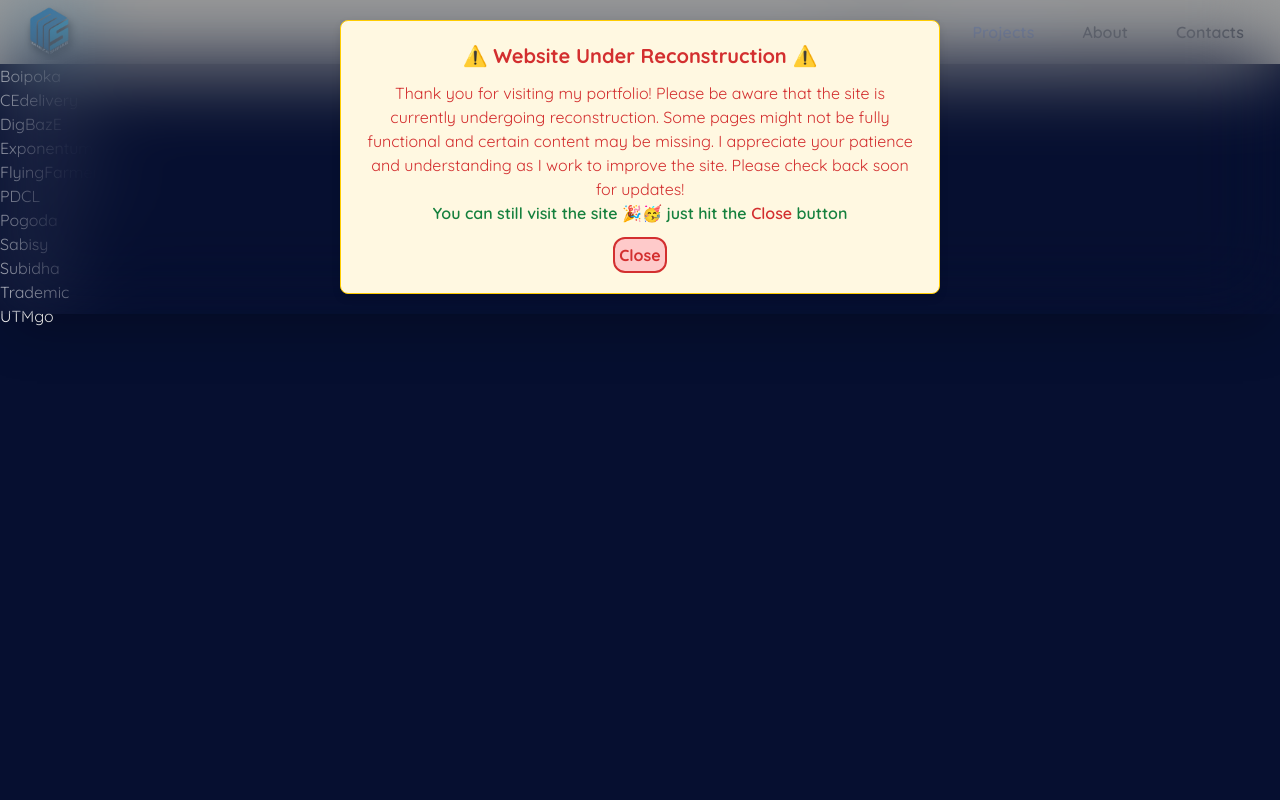
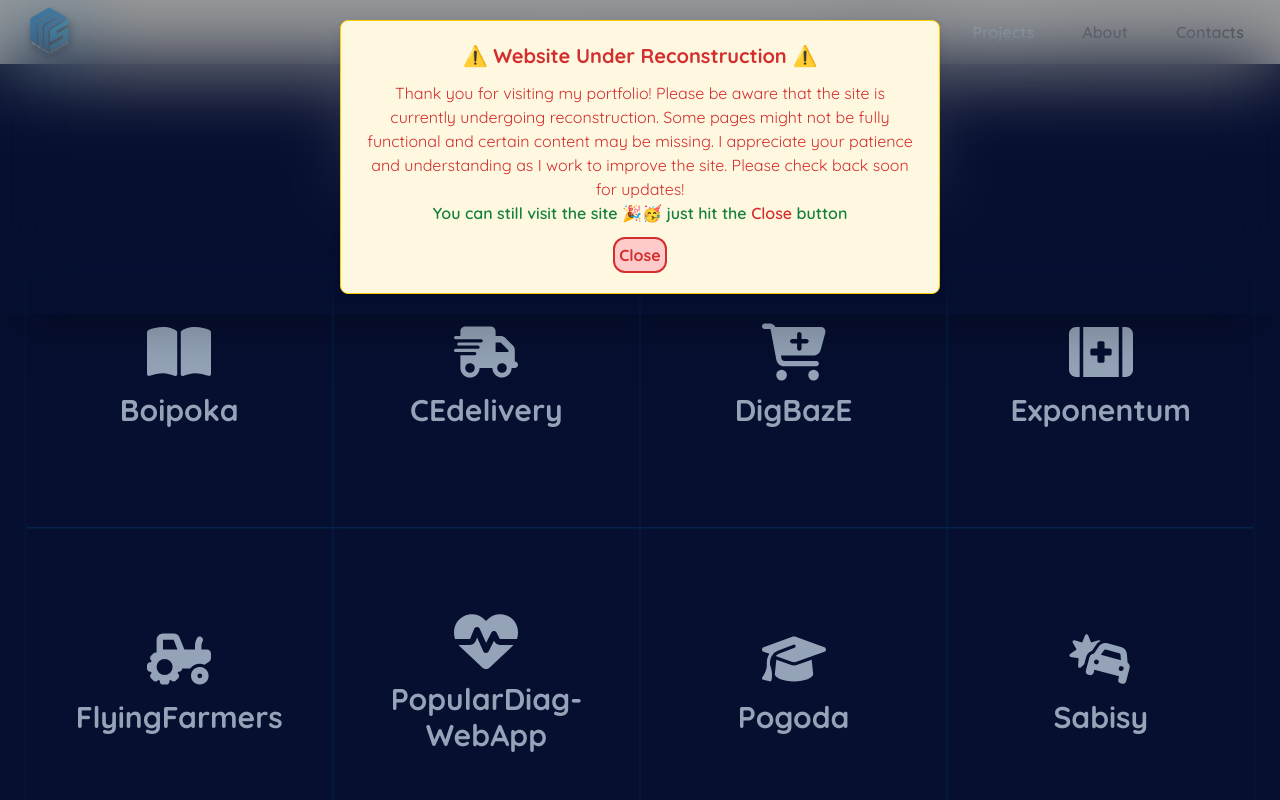
Before and after one commit to MdMirzaShihab/MyPortfolio, a React (Vite) app: page /projects in a window 1280 px wide. Shown: the top 800 px of the page. Built offline with nearby package versions, Linux system fonts and the light colour scheme.

Commit message:
designed the projects page

```diff
--- a/src/components/Footer.jsx
+++ b/src/components/Footer.jsx
@@ -8,7 +8,7 @@ const Footer = () => {
       animate={{ opacity: 1 }}
       transition={{ duration: 1 }}
       className="bg-gray-900 text-gray-400 py-8 px-4">
-      <div className="container mx-auto flex justify-between py-8 gap-4">
+      <div className="container mx-auto flex flex-wrap justify-between py-8 gap-4">
         <div className="border-r px-4">
           <div className="flex mt-4 gap-4">
             {/* Quick Links */}
--- a/src/components/Nav.jsx
+++ b/src/components/Nav.jsx
@@ -9,8 +9,8 @@ const Nav = () => {
     return (
       <Link
         to={to}
-        className={`px-4 py-2 mt-2 text-md font-semibold md:mt-0 md:ml-4 hover:text-sky-600 ${
-          location.pathname === to ? "text-[#4e72c3]" : ""
+        className={`px-4 py-2 mt-2 text-md font-semibold md:mt-0 md:ml-4 hover:text-slate-300 ${
+          location.pathname === to ? "text-sky-200" : ""
         }`}>
         {children}
       </Link>
--- a/src/components/Projects.jsx
+++ b/src/components/Projects.jsx
@@ -1,84 +1,132 @@
 import React from "react";
-
 
 const projectLinks = [
   {
     id: 1,
     name: "Boipoka",
     link: "/boipoka",
+    svgPath:
+      "M249.6 471.5c10.8 3.8 22.4-4.1 22.4-15.5V78.6c0-4.2-1.6-8.4-5-11C247.4 52 202.4 32 144 32C93.5 32 46.3 45.3 18.1 56.1C6.8 60.5 0 71.7 0 83.8V454.1c0 11.9 12.8 20.2 24.1 16.5C55.6 460.1 105.5 448 144 448c33.9 0 79 14 105.6 23.5zm76.8 0C353 462 398.1 448 432 448c38.5 0 88.4 12.1 119.9 22.6c11.3 3.8 24.1-4.6 24.1-16.5V83.8c0-12.1-6.8-23.3-18.1-27.6C529.7 45.3 482.5 32 432 32c-58.4 0-103.4 20-123 35.6c-3.3 2.6-5 6.8-5 11V456c0 11.4 11.7 19.3 22.4 15.5z",
+    viewBox: "0 0 576 512",
   },
   {
     id: 2,
     name: "CEdelivery",
     link: "/cedelivery",
+    svgPath:
+      "M112 0C85.5 0 64 21.5 64 48V96H16c-8.8 0-16 7.2-16 16s7.2 16 16 16H64 272c8.8 0 16 7.2 16 16s-7.2 16-16 16H64 48c-8.8 0-16 7.2-16 16s7.2 16 16 16H64 240c8.8 0 16 7.2 16 16s-7.2 16-16 16H64 16c-8.8 0-16 7.2-16 16s7.2 16 16 16H64 208c8.8 0 16 7.2 16 16s-7.2 16-16 16H64V416c0 53 43 96 96 96s96-43 96-96H384c0 53 43 96 96 96s96-43 96-96h32c17.7 0 32-14.3 32-32s-14.3-32-32-32V288 256 237.3c0-17-6.7-33.3-18.7-45.3L512 114.7c-12-12-28.3-18.7-45.3-18.7H416V48c0-26.5-21.5-48-48-48H112zM544 237.3V256H416V160h50.7L544 237.3zM160 368a48 48 0 1 1 0 96 48 48 0 1 1 0-96zm272 48a48 48 0 1 1 96 0 48 48 0 1 1 -96 0z",
+    viewBox: "0 0 640 512",
   },
   {
     id: 3,
     name: "DigBazE",
     link: "/digbaze",
+    svgPath:
+      "M0 24C0 10.7 10.7 0 24 0H69.5c22 0 41.5 12.8 50.6 32h411c26.3 0 45.5 25 38.6 50.4l-41 152.3c-8.5 31.4-37 53.3-69.5 53.3H170.7l5.4 28.5c2.2 11.3 12.1 19.5 23.6 19.5H488c13.3 0 24 10.7 24 24s-10.7 24-24 24H199.7c-34.6 0-64.3-24.6-70.7-58.5L77.4 54.5c-.7-3.8-4-6.5-7.9-6.5H24C10.7 48 0 37.3 0 24zM128 464a48 48 0 1 1 96 0 48 48 0 1 1 -96 0zm336-48a48 48 0 1 1 0 96 48 48 0 1 1 0-96zM252 160c0 11 9 20 20 20h44v44c0 11 9 20 20 20s20-9 20-20V180h44c11 0 20-9 20-20s-9-20-20-20H356V96c0-11-9-20-20-20s-20 9-20 20v44H272c-11 0-20 9-20 20z",
+    viewBox: "0 0 576 512",
   },
   {
     id: 4,
     name: "Exponentum",
     link: "/exponentum",
+    svgPath:
+      "M64 32C28.7 32 0 60.7 0 96V416c0 35.3 28.7 64 64 64H96V32H64zm64 0V480H448V32H128zM512 480c35.3 0 64-28.7 64-64V96c0-35.3-28.7-64-64-64H480V480h32zM256 176c0-8.8 7.2-16 16-16h32c8.8 0 16 7.2 16 16v48h48c8.8 0 16 7.2 16 16v32c0 8.8-7.2 16-16 16H320v48c0 8.8-7.2 16-16 16H272c-8.8 0-16-7.2-16-16V288H208c-8.8 0-16-7.2-16-16V240c0-8.8 7.2-16 16-16h48V176z",
+    viewBox: "0 0 576 512",
   },
   {
     id: 5,
     name: "FlyingFarmers",
     link: "/flyingfarmers",
+    svgPath:
+      "M96 64c0-35.3 28.7-64 64-64H266.3c26.2 0 49.7 15.9 59.4 40.2L373.7 160H480V126.2c0-24.8 5.8-49.3 16.9-71.6l2.5-5c7.9-15.8 27.1-22.2 42.9-14.3s22.2 27.1 14.3 42.9l-2.5 5c-6.7 13.3-10.1 28-10.1 42.9V160h56c22.1 0 40 17.9 40 40v45.4c0 16.5-8.5 31.9-22.6 40.7l-43.3 27.1c-14.2-5.9-29.8-9.2-46.1-9.2c-39.3 0-74.1 18.9-96 48H352c0 17.7-14.3 32-32 32h-8.2c-1.7 4.8-3.7 9.5-5.8 14.1l5.8 5.8c12.5 12.5 12.5 32.8 0 45.3l-22.6 22.6c-12.5 12.5-32.8 12.5-45.3 0l-5.8-5.8c-4.6 2.2-9.3 4.1-14.1 5.8V480c0 17.7-14.3 32-32 32H160c-17.7 0-32-14.3-32-32v-8.2c-4.8-1.7-9.5-3.7-14.1-5.8l-5.8 5.8c-12.5 12.5-32.8 12.5-45.3 0L40.2 449.1c-12.5-12.5-12.5-32.8 0-45.3l5.8-5.8c-2.2-4.6-4.1-9.3-5.8-14.1H32c-17.7 0-32-14.3-32-32V320c0-17.7 14.3-32 32-32h8.2c1.7-4.8 3.7-9.5 5.8-14.1l-5.8-5.8c-12.5-12.5-12.5-32.8 0-45.3l22.6-22.6c9-9 21.9-11.5 33.1-7.6V192 160 64zm170.3 0H160v96h32H304.7L266.3 64zM176 256a80 80 0 1 0 0 160 80 80 0 1 0 0-160zM528 448a24 24 0 1 0 0-48 24 24 0 1 0 0 48zm0 64c-48.6 0-88-39.4-88-88c0-29.8 14.8-56.1 37.4-72c14.3-10.1 31.8-16 50.6-16c2.7 0 5.3 .1 7.9 .3c44.9 4 80.1 41.7 80.1 87.7c0 48.6-39.4 88-88 88z",
+    viewBox: "0 0 640 512",
   },
   {
     id: 6,
-    name: "PDCL",
+    name: "PopularDiag-WebApp",
     link: "/pdcl",
+    svgPath:
+      "M228.3 469.1L47.6 300.4c-4.2-3.9-8.2-8.1-11.9-12.4h87c22.6 0 43-13.6 51.7-34.5l10.5-25.2 49.3 109.5c3.8 8.5 12.1 14 21.4 14.1s17.8-5 22-13.3L320 253.7l1.7 3.4c9.5 19 28.9 31 50.1 31H476.3c-3.7 4.3-7.7 8.5-11.9 12.4L283.7 469.1c-7.5 7-17.4 10.9-27.7 10.9s-20.2-3.9-27.7-10.9zM503.7 240h-132c-3 0-5.8-1.7-7.2-4.4l-23.2-46.3c-4.1-8.1-12.4-13.3-21.5-13.3s-17.4 5.1-21.5 13.3l-41.4 82.8L205.9 158.2c-3.9-8.7-12.7-14.3-22.2-14.1s-18.1 5.9-21.8 14.8l-31.8 76.3c-1.2 3-4.2 4.9-7.4 4.9H16c-2.6 0-5 .4-7.3 1.1C3 225.2 0 208.2 0 190.9v-5.8c0-69.9 50.5-129.5 119.4-141C165 36.5 211.4 51.4 244 84l12 12 12-12c32.6-32.6 79-47.5 124.6-39.9C461.5 55.6 512 115.2 512 185.1v5.8c0 16.9-2.8 33.5-8.3 49.1z",
+    viewBox: "0 0 512 512",
   },
   {
     id: 7,
     name: "Pogoda",
     link: "/pogoda",
+    svgPath:
+      "M320 32c-8.1 0-16.1 1.4-23.7 4.1L15.8 137.4C6.3 140.9 0 149.9 0 160s6.3 19.1 15.8 22.6l57.9 20.9C57.3 229.3 48 259.8 48 291.9v28.1c0 28.4-10.8 57.7-22.3 80.8c-6.5 13-13.9 25.8-22.5 37.6C0 442.7-.9 448.3 .9 453.4s6 8.9 11.2 10.2l64 16c4.2 1.1 8.7 .3 12.4-2s6.3-6.1 7.1-10.4c8.6-42.8 4.3-81.2-2.1-108.7C90.3 344.3 86 329.8 80 316.5V291.9c0-30.2 10.2-58.7 27.9-81.5c12.9-15.5 29.6-28 49.2-35.7l157-61.7c8.2-3.2 17.5 .8 20.7 9s-.8 17.5-9 20.7l-157 61.7c-12.4 4.9-23.3 12.4-32.2 21.6l159.6 57.6c7.6 2.7 15.6 4.1 23.7 4.1s16.1-1.4 23.7-4.1L624.2 182.6c9.5-3.4 15.8-12.5 15.8-22.6s-6.3-19.1-15.8-22.6L343.7 36.1C336.1 33.4 328.1 32 320 32zM128 408c0 35.3 86 72 192 72s192-36.7 192-72L496.7 262.6 354.5 314c-11.1 4-22.8 6-34.5 6s-23.5-2-34.5-6L143.3 262.6 128 408z",
+    viewBox: "0 0 640 512",
   },
   {
     id: 8,
     name: "Sabisy",
     link: "/sabisy",
+    svgPath:
+      "M176 8c-6.6 0-12.4 4-14.9 10.1l-29.4 74L55.6 68.9c-6.3-1.9-13.1 .2-17.2 5.3s-4.6 12.2-1.4 17.9l39.5 69.1L10.9 206.4c-5.4 3.7-8 10.3-6.5 16.7s6.7 11.2 13.1 12.2l78.7 12.2L90.6 327c-.5 6.5 3.1 12.7 9 15.5s12.9 1.8 17.8-2.6l35.3-32.5 9.5-35.4 10.4-38.6c8-29.9 30.5-52.1 57.9-60.9l41-59.2c11.3-16.3 26.4-28.9 43.5-37.2c-.4-.6-.8-1.2-1.3-1.8c-4.1-5.1-10.9-7.2-17.2-5.3L220.3 92.1l-29.4-74C188.4 12 182.6 8 176 8zM367.7 161.5l135.6 36.3c6.5 1.8 11.3 7.4 11.8 14.2l4.6 56.5-201.5-54 32.2-46.6c3.8-5.6 10.8-8.1 17.3-6.4zm-69.9-30l-47.9 69.3c-21.6 3-40.3 18.6-46.3 41l-10.4 38.6-16.6 61.8-8.3 30.9c-4.6 17.1 5.6 34.6 22.6 39.2l15.5 4.1c17.1 4.6 34.6-5.6 39.2-22.6l8.3-30.9 247.3 66.3-8.3 30.9c-4.6 17.1 5.6 34.6 22.6 39.2l15.5 4.1c17.1 4.6 34.6-5.6 39.2-22.6l8.3-30.9L595 388l10.4-38.6c6-22.4-2.5-45.2-19.6-58.7l-6.8-84c-2.7-33.7-26.4-62-59-70.8L384.2 99.7c-32.7-8.8-67.3 4-86.5 31.8zm-17 131a24 24 0 1 1 -12.4 46.4 24 24 0 1 1 12.4-46.4zm217.9 83.2A24 24 0 1 1 545 358.1a24 24 0 1 1 -46.4-12.4z",
+    viewBox: "0 0 640 512",
   },
   {
     id: 9,
     name: "Subidha",
     link: "/subidha",
+    svgPath:
+      "M256 0C114.6 0 0 114.6 0 256V448c0 35.3 28.7 64 64 64h42.8c-6.6-5.9-10.8-14.4-10.8-24V376c0-20.8 11.3-38.9 28.1-48.6l21-64.7c7.5-23.1 29-38.7 53.3-38.7H313.6c24.3 0 45.8 15.6 53.3 38.7l21 64.7c16.8 9.7 28.2 27.8 28.2 48.6V488c0 9.6-4.2 18.1-10.8 24H448c35.3 0 64-28.7 64-64V256C512 114.6 397.4 0 256 0zM362.8 512c-6.6-5.9-10.8-14.4-10.8-24V448H160v40c0 9.6-4.2 18.1-10.8 24H362.8zM190.8 277.5L177 320H335l-13.8-42.5c-1.1-3.3-4.1-5.5-7.6-5.5H198.4c-3.5 0-6.5 2.2-7.6 5.5zM168 408a24 24 0 1 0 0-48 24 24 0 1 0 0 48zm200-24a24 24 0 1 0 -48 0 24 24 0 1 0 48 0z",
+    viewBox: "0 0 512 512",
   },
   {
     id: 10,
     name: "Trademic",
     link: "/trademic",
+    svgPath:
+      "M269.4 2.9C265.2 1 260.7 0 256 0s-9.2 1-13.4 2.9L54.3 82.8c-22 9.3-38.4 31-38.3 57.2c.5 99.2 41.3 280.7 213.6 363.2c16.7 8 36.1 8 52.8 0C454.7 420.7 495.5 239.2 496 140c.1-26.2-16.3-47.9-38.3-57.2L269.4 2.9zM256 112c8.8 0 16 7.2 16 16c0 33 39.9 49.5 63.2 26.2c6.2-6.2 16.4-6.2 22.6 0s6.2 16.4 0 22.6C334.5 200.1 351 240 384 240c8.8 0 16 7.2 16 16s-7.2 16-16 16c-33 0-49.5 39.9-26.2 63.2c6.2 6.2 6.2 16.4 0 22.6s-16.4 6.2-22.6 0C311.9 334.5 272 351 272 384c0 8.8-7.2 16-16 16s-16-7.2-16-16c0-33-39.9-49.5-63.2-26.2c-6.2 6.2-16.4 6.2-22.6 0s-6.2-16.4 0-22.6C177.5 311.9 161 272 128 272c-8.8 0-16-7.2-16-16s7.2-16 16-16c33 0 49.5-39.9 26.2-63.2c-6.2-6.2-6.2-16.4 0-22.6s16.4-6.2 22.6 0C200.1 177.5 240 161 240 128c0-8.8 7.2-16 16-16zM232 256a24 24 0 1 0 0-48 24 24 0 1 0 0 48zm72 32a16 16 0 1 0 -32 0 16 16 0 1 0 32 0z",
+    viewBox: "0 0 512 512",
   },
   {
     id: 11,
     name: "UTMgo",
     link: "/utmgo",
+    svgPath:
+      "M400 96a48 48 0 1 0 0-96 48 48 0 1 0 0 96zm27.2 64l-61.8-48.8c-17.3-13.6-41.7-13.8-59.1-.3l-83.1 64.2c-30.7 23.8-28.5 70.8 4.3 91.6L288 305.1V416c0 17.7 14.3 32 32 32s32-14.3 32-32V288c0-10.7-5.3-20.7-14.2-26.6L295 232.9l60.3-48.5L396 217c5.7 4.5 12.7 7 20 7h64c17.7 0 32-14.3 32-32s-14.3-32-32-32H427.2zM56 384a72 72 0 1 1 144 0A72 72 0 1 1 56 384zm200 0A128 128 0 1 0 0 384a128 128 0 1 0 256 0zm184 0a72 72 0 1 1 144 0 72 72 0 1 1 -144 0zm200 0a128 128 0 1 0 -256 0 128 128 0 1 0 256 0z",
+    viewBox: "0 0 640 512",
   },
 ];
 
-
-const ProjectCard = ({ name, link }) => {
+const ProjectCard = ({ name, link, svgPath, viewBox }) => {
   const handleCardClick = () => {
     // Redirect to the specified link
     window.location.href = link;
   };
 
   return (
-    <div className="project-card text-white" onClick={handleCardClick}>
-      {name}
-    </div>
+      <button
+        className="project-card group md:h-[24vw] md:w-[24vw] h-auto w-[50vw] text-slate-400 flex flex-col justify-center items-center hover:shadow-lg hover:shadow-[#0284c7] shadow-sm shadow-[#0285c744] transition duration-300"
+        onClick={handleCardClick}>
+        <svg
+          viewBox={viewBox}
+          className=" group-hover:text-slate-100 w-[5vw] h-[5vw]">
+          <path d={svgPath} fill="currentColor" />
+        </svg>
+        <h1 className="text-3xl font-bold group-hover:text-slate-100 mt-2">
+          {" "}
+          {name}{" "}
+        </h1>
+      </button>
   );
 };
 
 const Projects = () => {
   return (
-    <div className="projects-container bg-[#060f30] h-screen pt-16">
-      {projectLinks.map((project) => (
-        <ProjectCard key={project.id} name={project.name} link={project.link} />
-      ))}
+    <div className="projects-container min-h-[100vh] bg-[#060f30] pt-16 w-full">
+                <h1 className="badgeText font-bold text-5xl md:text-8xl text-center py-5 text-white">
+            My Projects
+          </h1>
+      <div className="flex flex-wrap w-full justify-center py-5">
+        {projectLinks.map((project) => (
+          <div key={project.id} className="">
+            <ProjectCard {...project} />
+          </div>
+        ))}
+      </div>
     </div>
   );
 };
```
